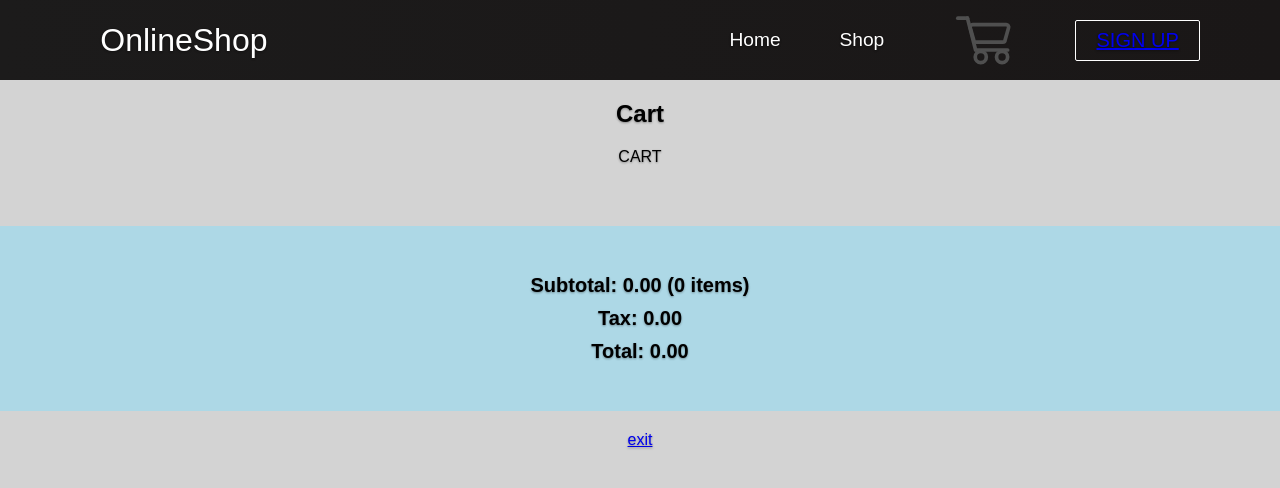
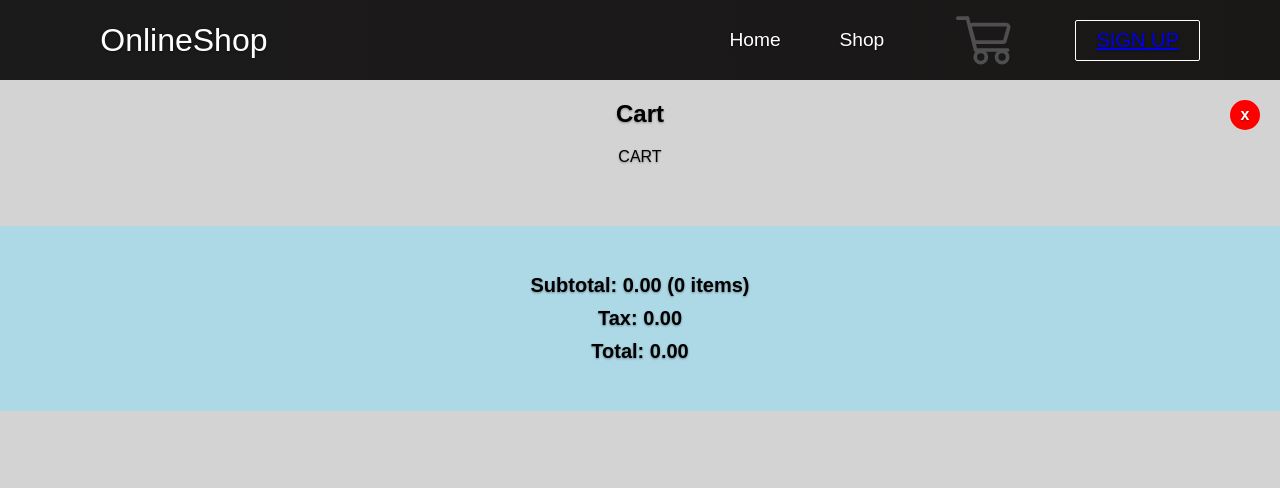
Before and after one commit to pinkx-xlink/react-shopping-cart-project, a React (Create React App) app in the folder shopping-cart/: page /cart in a window 1280 px wide. Shown: the top 488 px of the page. Built offline with nearby package versions, Linux system fonts and the light colour scheme.

Commit message:
Change "exit" href to an "x" button at the top right of the screen; add className and stylize the button

```diff
--- a/shopping-cart/src/components/pages/Cart.js
+++ b/shopping-cart/src/components/pages/Cart.js
@@ -35,6 +35,7 @@ const Cart = ({ cart, setCart, handleChange }) => {
 
     return(
         <article>
+            <Link to="/shop" className='exit-cart-btn'> x </Link>
              <h1>Cart</h1>
             {cart.map((item) => (
                 <div className="cart_box" key={item.id}>
@@ -57,7 +58,6 @@ const Cart = ({ cart, setCart, handleChange }) => {
                 <p>Tax: {salesTax}</p>
                 <span>Total: {totalPrice}</span>
             </div>
-            <Link to="/shop">exit</Link>
         </article>
     );
 };
--- a/shopping-cart/src/components/pages/pages.css
+++ b/shopping-cart/src/components/pages/pages.css
@@ -9,6 +9,24 @@ article {
   align-items: center;
   gap: 20px;
   margin-top: 20px;
+}
+
+.exit-cart-btn {
+  position: absolute;
+  top: 100px;
+  right: 20px;
+  background-color: red;
+  color: white;
+  border: none;
+  border-radius: 50%;
+  width: 30px;
+  height: 30px;
+  display: flex;
+  justify-content: center;
+  align-items: center;
+  text-decoration: none;
+  font-weight: bold;
+  cursor: pointer;
 }
 
 .cart_box {
```
